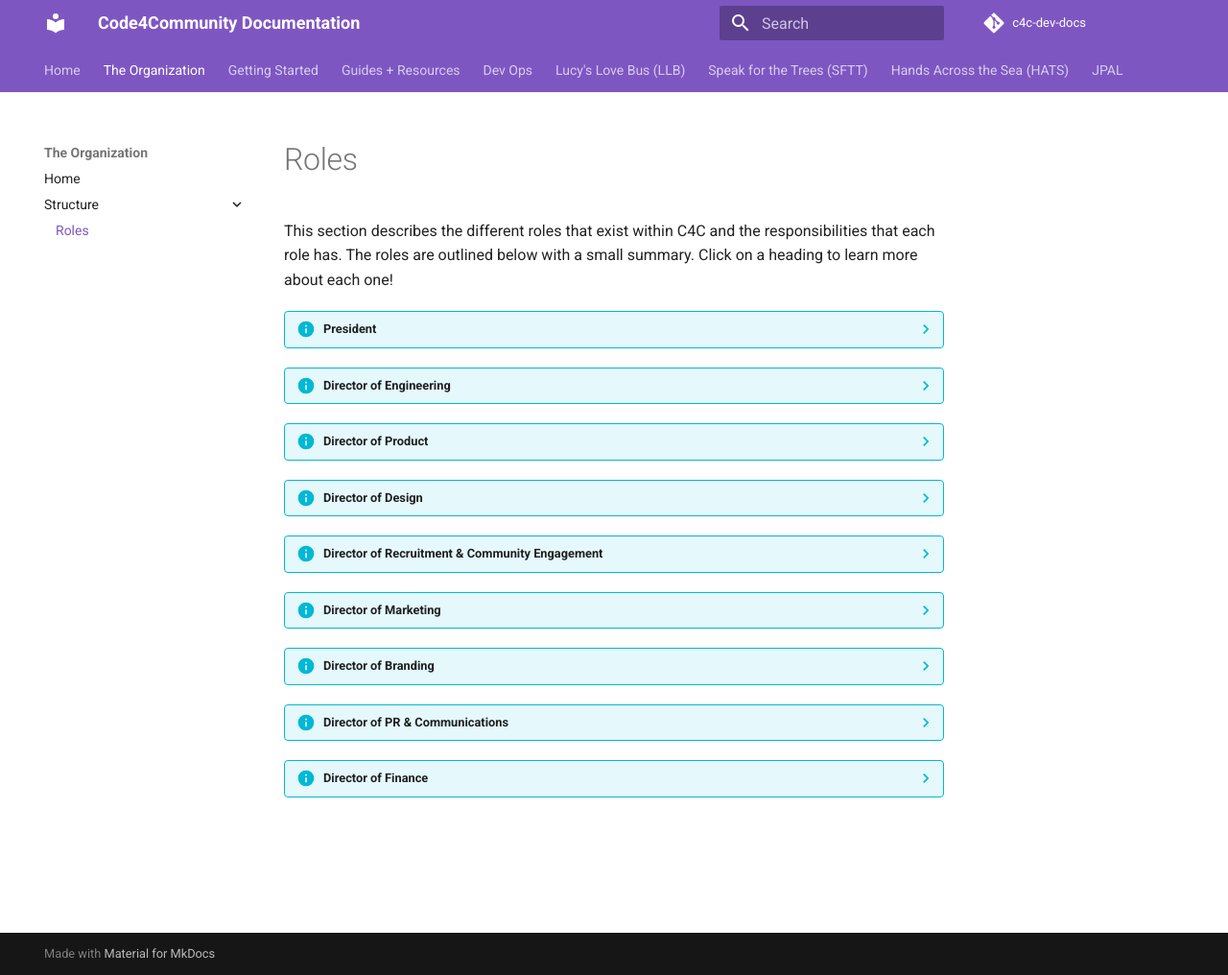
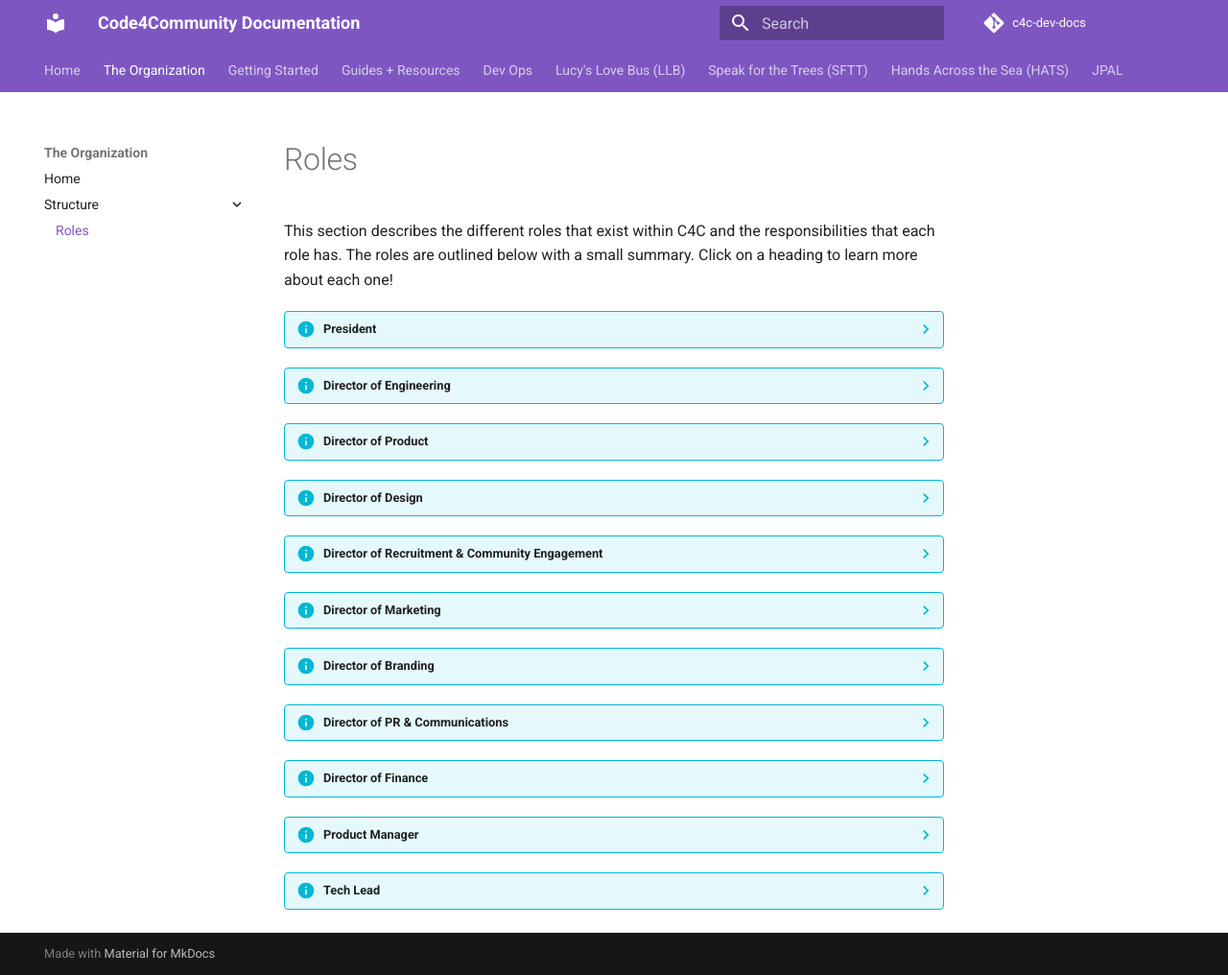
Before and after one commit to Code-4-Community/c4c-dev-docs, an MkDocs documentation site: the page built from docs/organization/structure/index.md, in a window 1280 px wide and 1016 px high. Shown: the whole window at 96% size. Built offline with MkDocs 1.6.1 and Material for MkDocs 9.7.7, drawn with Linux system fonts in a browser that asks for light colours; comment, search, counter and statistics services are not loaded.

Commit message:
Added pm and tech lead to roles

```diff
--- a/docs/organization/structure/index.md
+++ b/docs/organization/structure/index.md
@@ -32,3 +32,9 @@
 
 ??? info "Director of Finance"
     How exciting
+
+??? info "Product Manager"
+    How exciting
+
+??? info "Tech Lead"
+    How exciting
```
